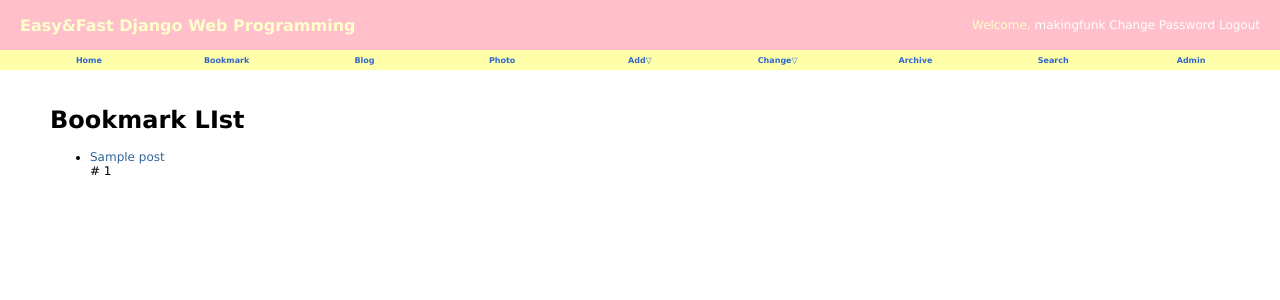
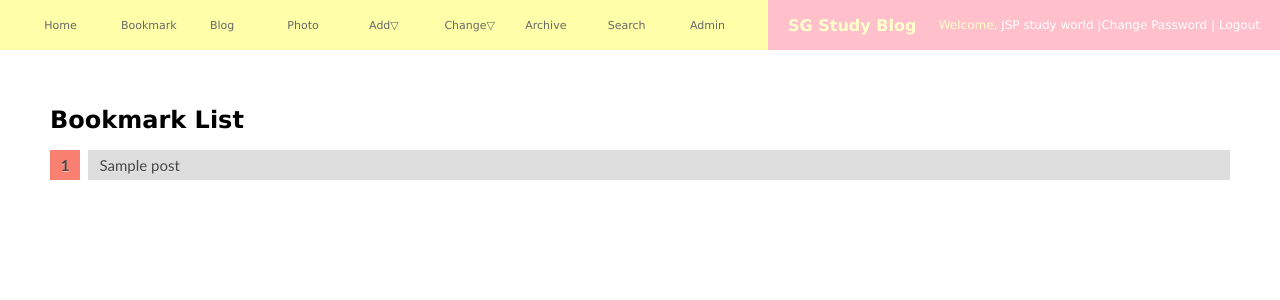
Before and after one commit to 97sg0215/Django, a Django app: template bookmark/templates/bookmark/bookmark_list.html in a window 1280 px wide. Shown: the top 300 px of the page. Run offline with Django 3.2, Linux system fonts and the light colour scheme; the template is opened without the code that fills it: most values are stand-ins (such as "Sample title", 1, 10 or a date in 2020).

Commit message:
design_edit

```diff
--- /dev/null
+++ b/bookmark/static/css/bookmark_list.css
@@ -0,0 +1,59 @@
+ul {
+    font: 15px 'trebuchet MS', 'lucida sans';
+    padding: 0;
+    margin-bottom: 4em;
+    text-shadow: 0 1px 0 rgba(255,255,255,.5);
+    counter-reset: li;
+    list-style: none;
+    *list-style: decimal;
+}
+
+ul ul{
+    margin: 0 0 0 2em;
+}
+
+.rectangle-list a{
+    position: relative;
+    display: block;
+    padding: .4em .4em .4em .8em;
+    *padding: .4em;
+    margin: .5em 0 .5em 2.5em;
+    background: #ddd;
+    color: #444;
+    text-decoration: none;
+    transition: all .3s ease-out;
+}
+
+.rectangle-list a:hover{
+    background: #eee;
+}
+
+.rectangle-list a:before{
+    content: counter(li);
+    counter-increment: li;
+    position: absolute;
+    left: -2.5em;
+    top: 50%;
+    margin-top: -1em;
+    background: #fa8072;
+    height: 2em;
+    width: 2em;
+    line-height: 2em;
+    text-align: center;
+    font-weight: bold;
+}
+
+.rectangle-list a:after{
+    position: absolute;
+    content: '';
+    border: .5em solid transparent;
+    left: -1em;
+    top: 50%;
+    margin-top: -.5em;
+    transition: all .3s ease-out;
+}
+
+.rectangle-list a:hover:after{
+    left: -.5em;
+    border-left-color: #fa8072;
+}
--- a/bookmark/templates/bookmark/bookmark_list.html
+++ b/bookmark/templates/bookmark/bookmark_list.html
@@ -1,16 +1,21 @@
 
 {% extends "base.html" %}
+<head>
 
 {% block title %}Django Bookmark List{% endblock %}
+{% load staticfiles %}
+{% block extrastyle %}{% static "css/bookmark_list.css" %}{% endblock %}
+</head>
+{% block content %}
+<body>
+<div id="content">
+    <h1>Bookmark List</h1>
 
-{% block content %}
-<div id="content">
-    <h1>Bookmark LIst</h1>
-
-    <ul>
+    <ul class="rectangle-list">
         {% for bookmark in object_list %}
-            <li><a href="{% url 'bookmark:detail' bookmark.id %}">{{ bookmark }}</a></li> # 1
+            <li><a href="{% url 'bookmark:detail' bookmark.id %}">{{ bookmark }}</a></li>
         {% endfor %}
     </ul>
 </div>
+</body>
 {% endblock %}
--- a/static/css/base.css
+++ b/static/css/base.css
@@ -7,9 +7,9 @@ body {
 div#header {
     position: absolute;
     top: 0px;
-    left: 0px;
+    right: 0px;
     height: 50px;
-    width: 100%;
+    width: 40%;
     display: table;
     background: pink;
 
@@ -17,16 +17,17 @@ div#header {
 
 div#menu {
     position: absolute;
-    top: 50px;
+    top: 0px;
     left: 0px;
-    height: 20px;
-    width: 100%;
+    height: 50px;
+    width: 60%;
     display: table;
     table-layout: fixed;
     border-spacing: 40px 0px;
     background: #ffa;
-    font-size: 8px;
+    font-size: 11px;
 }
+
 
 div#content {
     position: absolute;
@@ -70,14 +71,15 @@ div#footer {
 
 /* MENU */
 div#menu a:link, div#menu a:visited {
-    color: #36c;
+    color: #676767;
 }
 
 div#menu > li {
     display: table-cell;
     vertical-align: middle;
     text-align: center;
-    font-weight: bold;
+    font-weight: normal;
+    width:100%;
 }
 
 /* pulldown menu */
@@ -85,14 +87,17 @@ div#menu li ul {
     display: none;
     position: absolute;
     margin: 0;
-    padding: 10px 10px 5px 10px;
+    padding: 10px;
     list-style: none;
-    border-right: 1px solid #ccc;
-    border-left: 1px solid #ccc;
-    border-bottom: 1px  solid #ccc;
+    box-shadow: 0 8px 16px rgba(0,0,0,.2);
     background: white;
     z-index: 2000;
 }
+
+div#menu li ul>li {
+    padding: 10px 0px 10px 0px;
+}
+
 
 div#menu li:hover ul {
     display: block;
--- a/templates/base.html
+++ b/templates/base.html
@@ -9,10 +9,10 @@
 
 <body>
 <div id="header">
-    <h2 class="maintitle">Easy&amp;Fast Django Web Programming</h2>
-    <h4 class="welcome">Welcome, <a href="#">makingfunk</a>
-        <a href="#">Change Password</a>
-        <a href="#">Logout</a>
+    <h2 class="maintitle">SG Study Blog</h2>
+    <h4 class="welcome">Welcome, <a href="#">JSP study world</a>
+        <a href="#">|Change Password</a>
+        <a href="#">| Logout</a>
     </h4>
 </div>
 
--- a/templates/home.html
+++ b/templates/home.html
@@ -49,7 +49,6 @@
 
     <hr style="margin: 5px 0;">
 
-    <h2>Select Application</h2>
 
     <table id="applist">
         <tr>
```
Also changed, not shown: bookmark/templates/bookmark/bookmark_detail.html (+7 -18 lines), static/css/home.css (+6 -1 lines).
